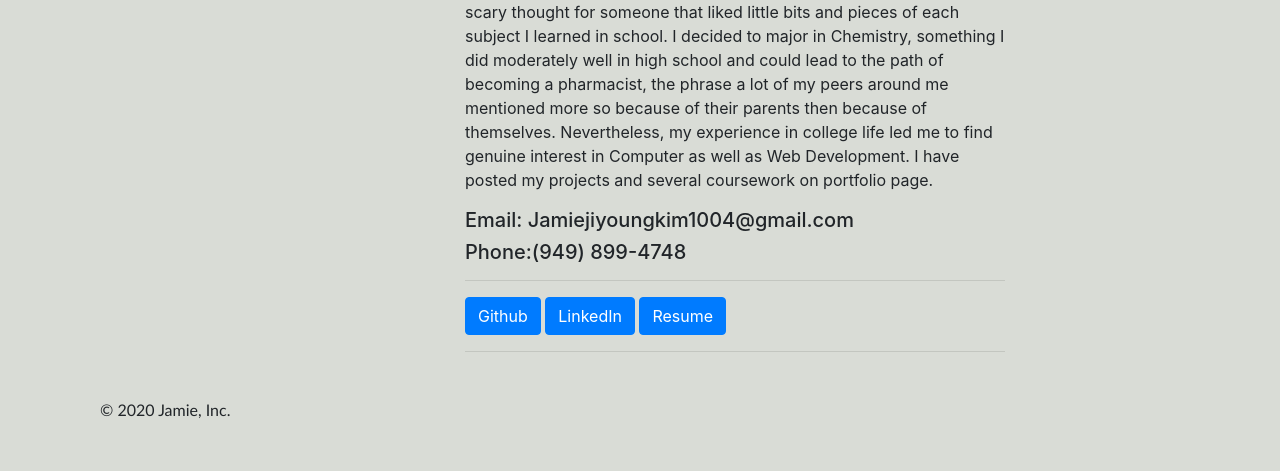
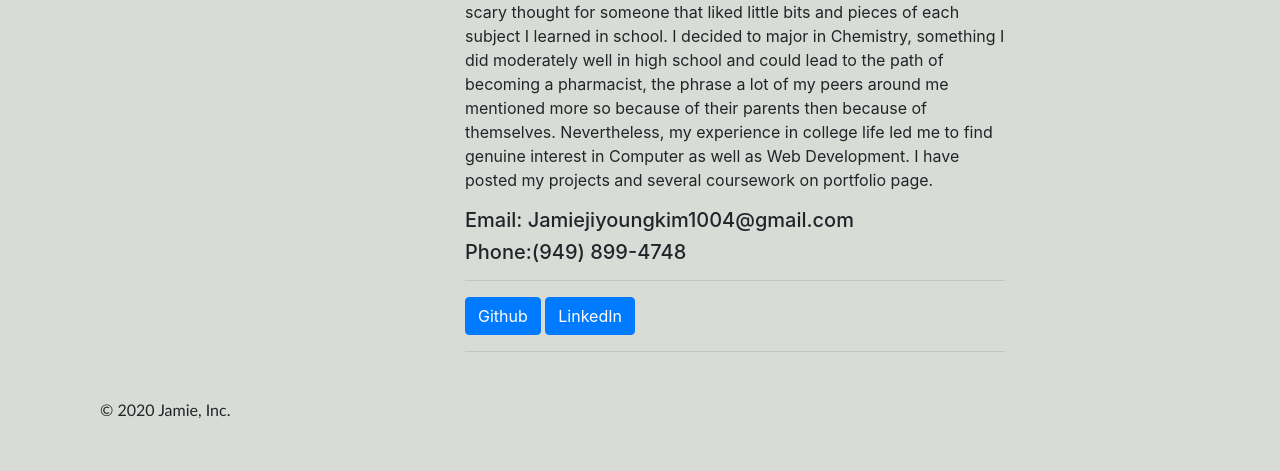
Before and after one commit to jamiekim87/Responsive-portfolio, a plain HTML site: page index.html in a window 1280 px wide. Shown: the part 137-608 px from the top of the page. Drawn offline with nearby package versions, Linux system fonts and the light colour scheme.

Commit message:
git push

```diff
--- a/index.html
+++ b/index.html
@@ -69,8 +69,8 @@
           <button class="btn btn-primary"
             onclick="document.location='https://www.linkedin.com/in/jamie-kim-0748411a6/'">LinkedIn</button>
 
-          <button class="btn btn-primary"
-            onclick="document.location=' https://drive.google.com/file/d/1DuFK2Jyl6LpJWapa9mohwoPTBOvS8eaO/view?ths=true'">Resume</button>
+          <!-- <button class="btn btn-primary"
+            onclick="document.location=' https://drive.google.com/file/d/1DuFK2Jyl6LpJWapa9mohwoPTBOvS8eaO/view?ths=true'">Resume</button> -->
 
           <hr>
       </section>
```
